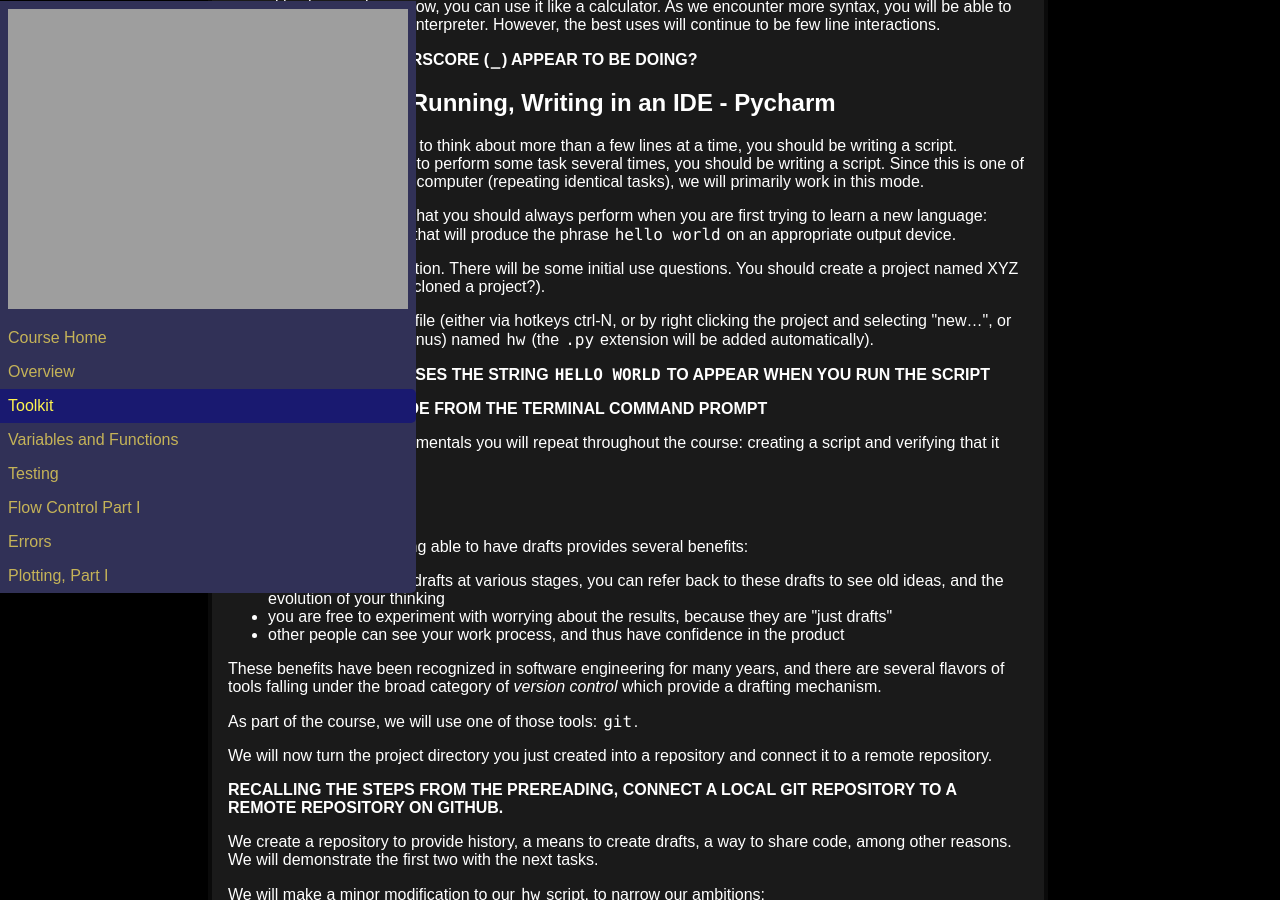
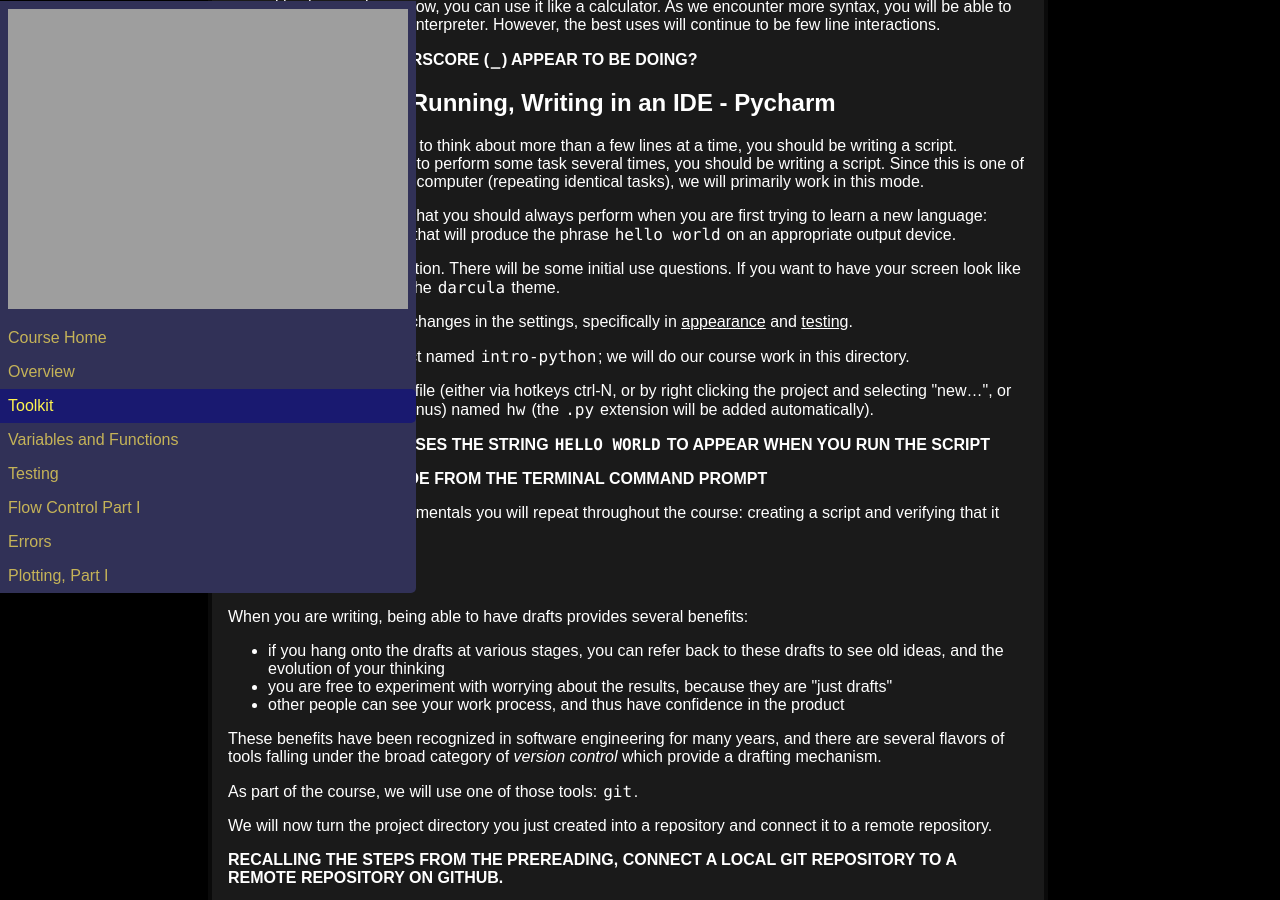
Before and after one commit to AIMS-Ghana/python-course, a Jekyll site: the page built from _days/01_toolkit.md, in a window 1280 px wide and 900 px high, scrolled down 889 px. Built offline with Jekyll 4.4.1, drawn with Linux system fonts in a browser that asks for light colours.

Commit message:
Directions on initial PyCharm setup

```diff
--- a/_days/01_toolkit.md
+++ b/_days/01_toolkit.md
@@ -71,8 +71,16 @@ We will start with the task that you should always perform when you are first
 trying to learn a new language: create and run a program that will produce the
 phrase `hello world` on an appropriate output device.
 
-Start the PyCharm application.  There will be some initial use questions.  You
-should create a project named XYZ (TODO: they should have cloned a project?).
+Start the PyCharm application.  There will be some initial use questions.  If
+you want to have your screen look like mine, you should choose the `darcula`
+theme.
+
+We will make a few other changes in the settings, specifically in
+[appearance](http://www.jetbrains.com/pycharm/webhelp/editor-appearance.html) and
+[testing](http://www.jetbrains.com/pycharm/webhelp/python-integrated-tools.html).
+
+You should create a project named `intro-python`; we will do our course work in
+this directory.
 
 Now create a new Python file (either via hotkeys ctrl-N, or by right clicking
 the project and selecting \"new...\", or by using the dropdown menus) named
```
